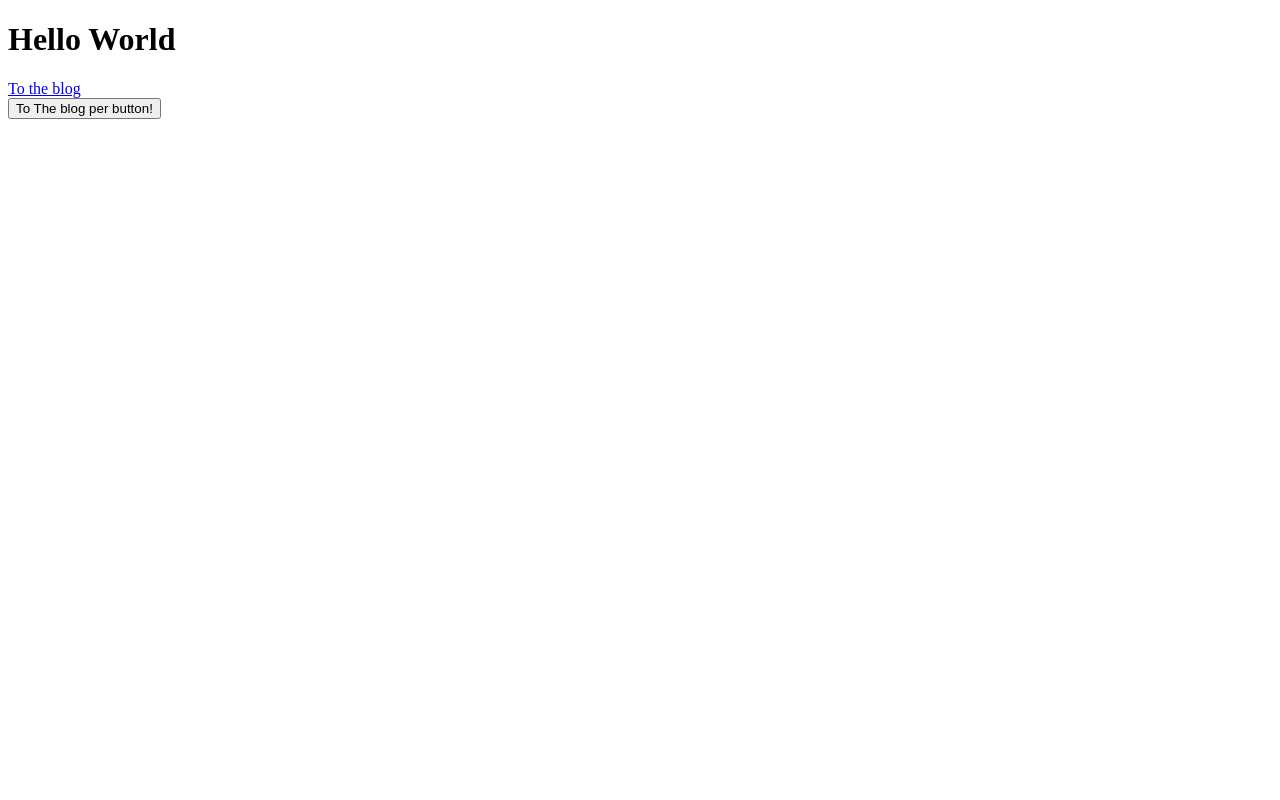
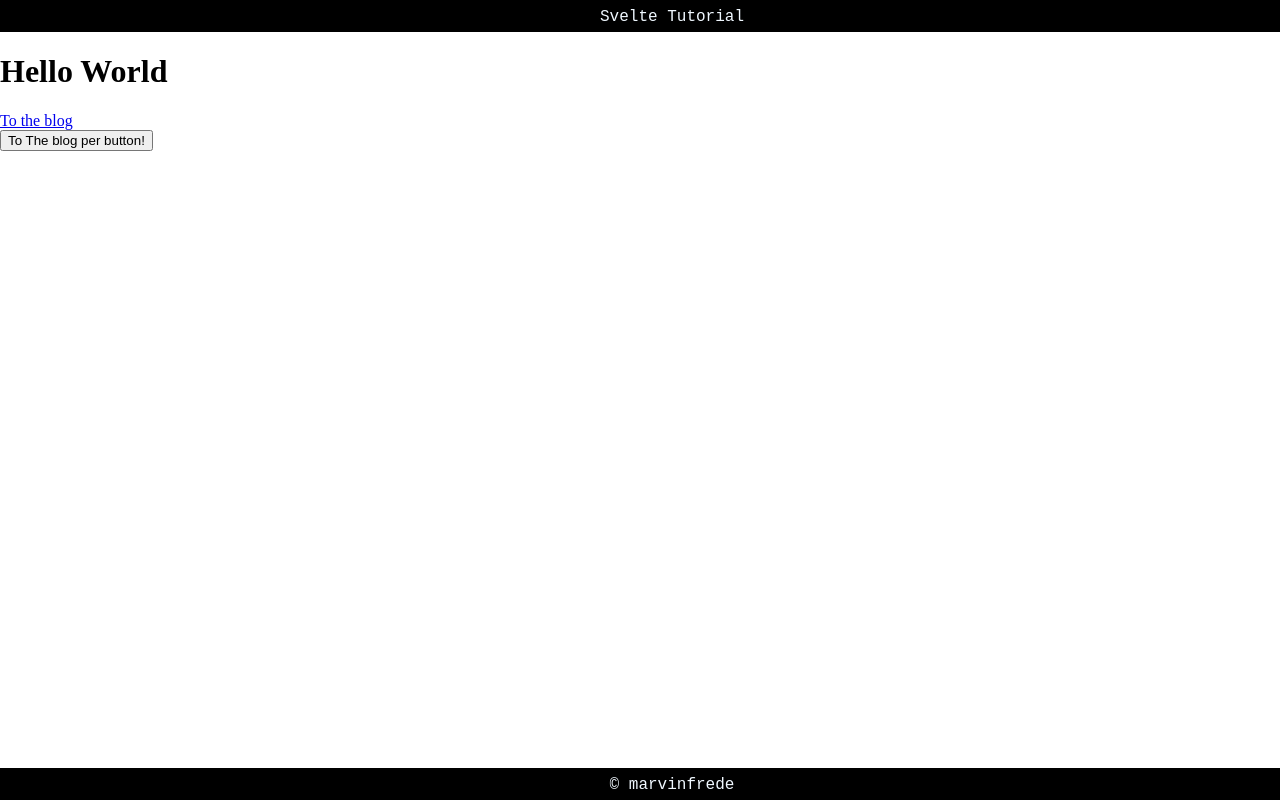
Before and after one commit to marfrede/hello-world, a SvelteKit app: page / in a window 1280 px wide. Built offline with nearby package versions, Linux system fonts and the light colour scheme.

Commit message:
create +layout to display header and footer everywhere

```diff
--- a/src/app.html
+++ b/src/app.html
@@ -6,7 +6,7 @@
 		<meta name="viewport" content="width=device-width, initial-scale=1" />
 		%sveltekit.head%
 	</head>
-	<body data-sveltekit-preload-data="hover">
+	<body data-sveltekit-preload-data="hover" style="margin: 0">
 		<div style="display: contents">%sveltekit.body%</div>
 	</body>
 </html>
--- /dev/null
+++ b/src/routes/+layout.svelte
@@ -0,0 +1,39 @@
+<header><span>Svelte Tutorial</span></header>
+<slot />
+<footer><span>© marvinfrede</span></footer>
+
+<style lang="scss">
+	header,
+	footer {
+		position: relative;
+		width: 100%;
+		height: 32px;
+		background-color: black;
+
+		@keyframes moveLeftAndRight {
+			0%,
+			100% {
+				transform: translateX(-50%);
+			}
+			50% {
+				transform: translateX(calc(-50% + 32px));
+			}
+		}
+
+		span {
+			color: aliceblue;
+			position: absolute;
+			top: 25%;
+			left: 50%;
+			font-size: 16px;
+
+			font-family: 'Courier New', Courier, monospace;
+			animation: moveLeftAndRight 2s ease infinite;
+		}
+	}
+
+	footer {
+		position: fixed;
+		bottom: 0;
+	}
+</style>
```
